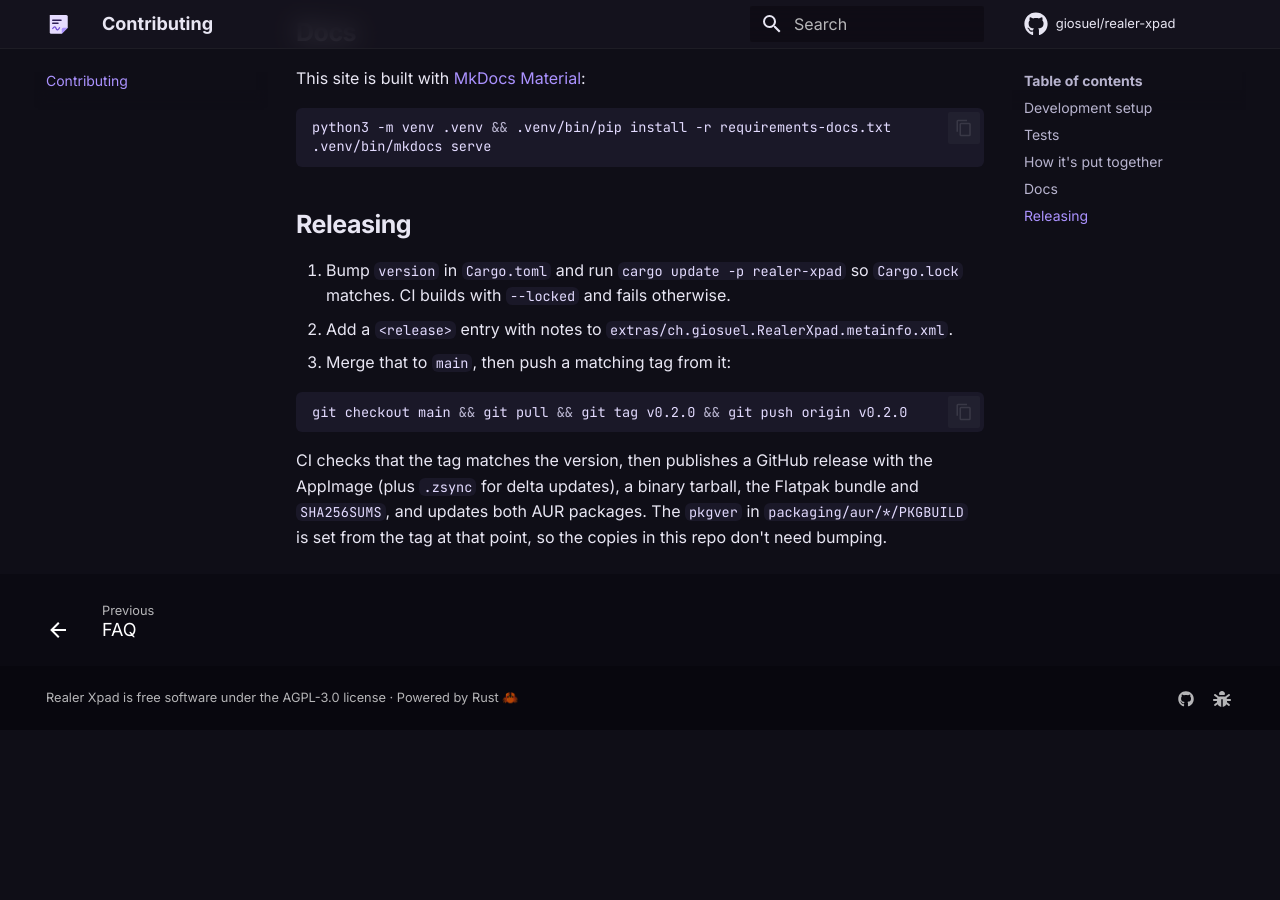
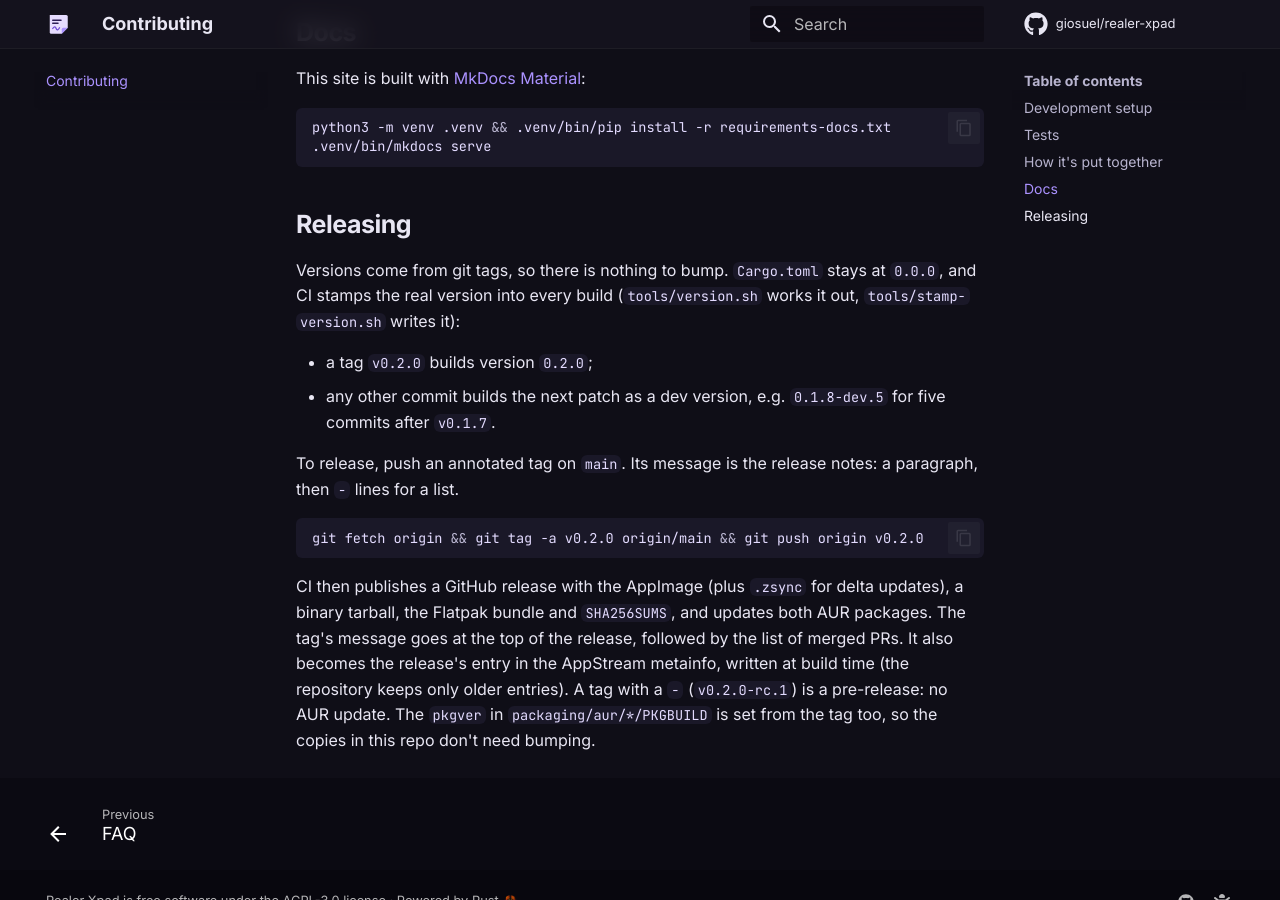
Before and after one commit to giosuel/realer-xpad, an MkDocs documentation site: the page built from docs/contributing.md, in a window 1280 px wide and 900 px high, scrolled down 1860 px. Built offline with MkDocs 1.6.1 and Material for MkDocs 9.7.7, drawn with Linux system fonts in a browser that asks for light colours; comment, search, counter and statistics services are not loaded; before the commit the page ends 2590 px from its top, so only the background shows below that.

Commit message:
Take the version from the git tag
Cargo.toml stays at 0.0.0. CI works out the version from the tags
(tools/version.sh: the tag itself, or the next patch as 0.1.8-dev.N) and
stamps it into Cargo.toml, Cargo.lock and, for releases, a metainfo
<release> entry made from the annotated tag's message
(tools/stamp-version.sh). Every job that builds the app takes the stamped
files from one version job. The release notes from the tag go above
GitHub's list of merged PRs.

The AUR source package and the Flathub manifest stamp the tag's version
before building. Releasing is now just pushing an annotated tag.

Co-Authored-By: Claude Opus 5.5 <noreply@anthropic.com>
Claude-Session: https://claude.ai/code/session_01MtrjThqMBiYwFRieHXzAzt

````diff
--- a/Cargo.toml
+++ b/Cargo.toml
@@ -1,6 +1,6 @@
 [package]
 name = "realer-xpad"
-version = "0.1.7"
+version = "0.0.0"
 edition = "2024"
 rust-version = "1.92"
 description = "Sticky notes with Markdown and drawing for Wayland/Hyprland"
--- a/docs/contributing.md
+++ b/docs/contributing.md
@@ -81,18 +81,26 @@ python3 -m venv .venv && .venv/bin/pip install -r requirements-docs.txt
 
 ## Releasing
 
-1. Bump `version` in `Cargo.toml` and run `cargo update -p realer-xpad` so
-   `Cargo.lock` matches. CI builds with `--locked` and fails otherwise.
-2. Add a `<release>` entry with notes to
-   `extras/ch.giosuel.RealerXpad.metainfo.xml`.
-3. Merge that to `main`, then push a matching tag from it:
+Versions come from git tags, so there is nothing to bump. `Cargo.toml` stays
+at `0.0.0`, and CI stamps the real version into every build
+(`tools/version.sh` works it out, `tools/stamp-version.sh` writes it):
+
+- a tag `v0.2.0` builds version `0.2.0`;
+- any other commit builds the next patch as a dev version, e.g.
+  `0.1.8-dev.5` for five commits after `v0.1.7`.
+
+To release, push an annotated tag on `main`. Its message is the release notes:
+a paragraph, then `- ` lines for a list.
 
 ```sh
-git checkout main && git pull && git tag v0.2.0 && git push origin v0.2.0
+git fetch origin && git tag -a v0.2.0 origin/main && git push origin v0.2.0
 ```
 
-CI checks that the tag matches the version, then publishes a GitHub release
-with the AppImage (plus `.zsync` for delta updates), a binary tarball, the
-Flatpak bundle and `SHA256SUMS`, and updates both AUR packages. The
-`pkgver` in `packaging/aur/*/PKGBUILD` is set from the tag at that point, so
-the copies in this repo don't need bumping.
+CI then publishes a GitHub release with the AppImage (plus `.zsync` for delta
+updates), a binary tarball, the Flatpak bundle and `SHA256SUMS`, and updates
+both AUR packages. The tag's message goes at the top of the release, followed
+by the list of merged PRs. It also becomes the release's entry in the AppStream
+metainfo, written at build time (the repository keeps only older entries). A tag
+with a `-` (`v0.2.0-rc.1`) is a pre-release: no AUR update. The `pkgver` in
+`packaging/aur/*/PKGBUILD` is set from the tag too, so the copies in this repo
+don't need bumping.
````
Also changed, not shown: 6 other files.
